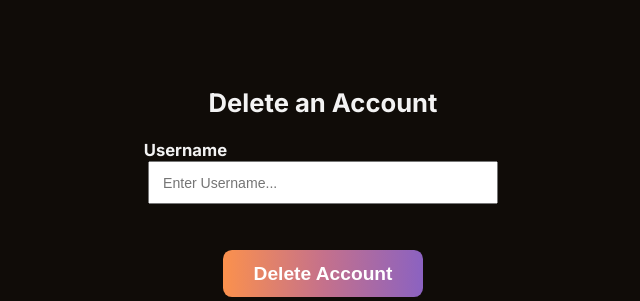
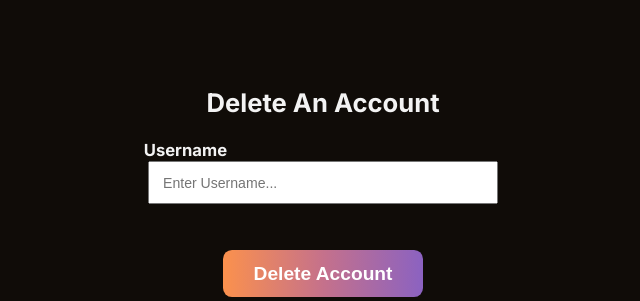
Before and after one commit to Naiots/3.8_3.4_Iteration-Project_2023, a PHP site: page /adminSettings.php in a window 1280 px wide. Shown: the part 1262-1563 px from the top of the page, without its empty margins (317-957 px from the left). Run offline with PHP 8.4, Linux system fonts and the light colour scheme; the visitor is signed in with stand-in values (Sample User, id 1).

Commit message:
Update adminSettings.php
Capitalized "Delete An Account"

```diff
--- a/adminSettings.php
+++ b/adminSettings.php
@@ -307,7 +307,7 @@ if ($_SERVER["REQUEST_METHOD"] == "POST") { // Activates only when one of the fo
 							<!------------------------------------------------------------------ EMPTY -------------------------------------------------------------------->
 						</div>
 
-						<h1 style = "font-size: 2vw;">Delete an Account</h1><br>
+						<h1 style = "font-size: 2vw;">Delete An Account</h1><br>
 
 						<div class="deleteAccount">
 							<!-- The start of the form that the user needs/can fill in -->
```
